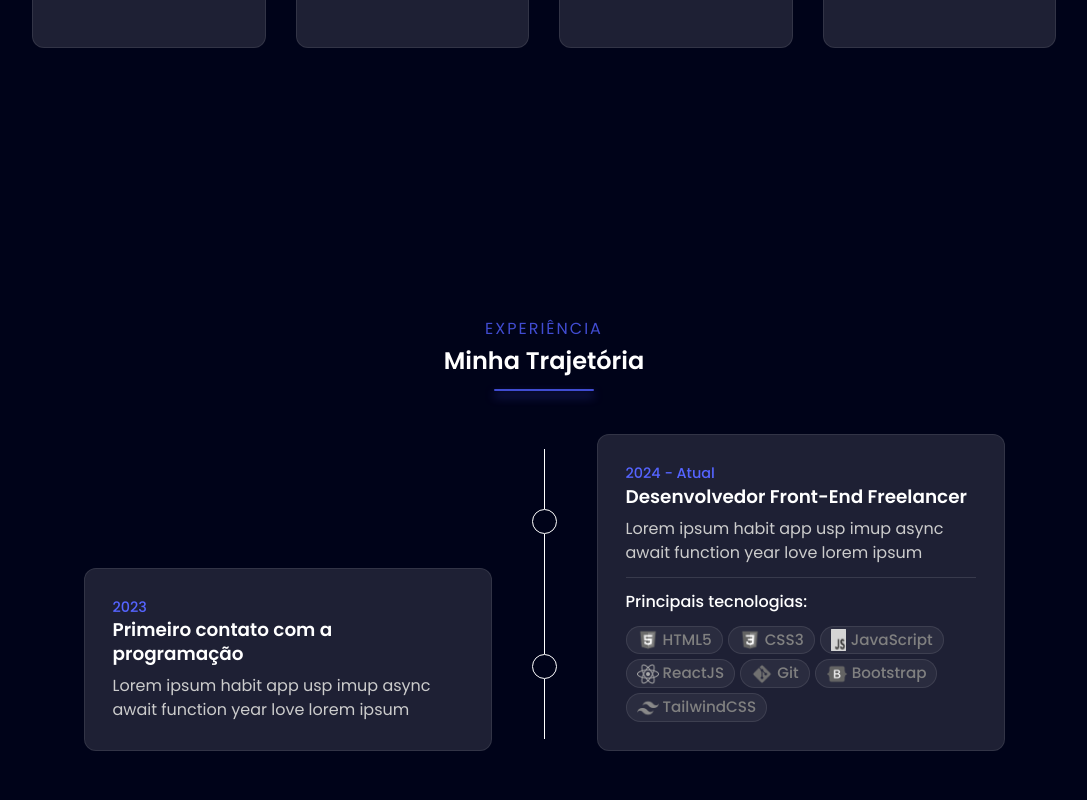
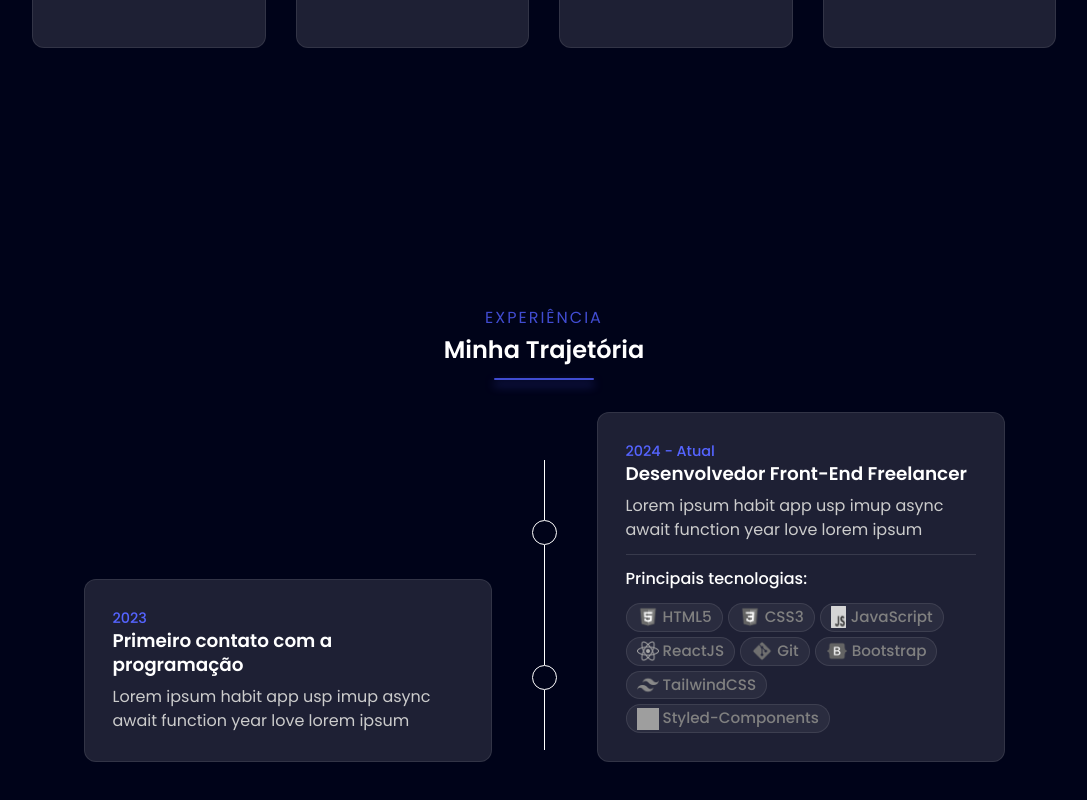
Before and after one commit to nickzmoro/Meu-Portfolio_2025, a React (Vite) app: page / in a window 1280 px wide. Shown: the part 3066-3866 px from the top of the page, without its empty margins (96-1183 px from the left). Built offline with nearby package versions, Linux system fonts and the light colour scheme; grey boxes are pictures that could not be loaded.

Commit message:
feat: footer component created and linked with the home

```diff
--- a/src/Home.jsx
+++ b/src/Home.jsx
@@ -11,6 +11,7 @@
 
 // arquivos
 import Header from "./components/header/header";
+import Footer from "./components/footer/footer";
 import ProgressBarSkills from "./components/progressBarSkills/skills";
 import "./Home.css";
 import MeuCurriculo from "./assets/Meu-curriculo.pdf";
@@ -355,12 +356,19 @@
                   { name: "Git", img: "/assets/git.png" },
                   { name: "Bootstrap", img: "/assets/bootstrap.png" },
                   { name: "TailwindCSS", img: "/assets/tailwind-css.png" },
+                  {
+                    name: "Styled-Components",
+                    img: "/assets/styled-components.png",
+                  },
                 ]}
               />
             </div>
           </div>
         </section>
       </main>
+
+      {/* Footer */}
+      <Footer />
     </>
   );
 }
--- /dev/null
+++ b/src/components/footer/footer.jsx
@@ -0,0 +1,5 @@
+const Footer = () => {
+  return <></>;
+};
+
+export default Footer;
```
